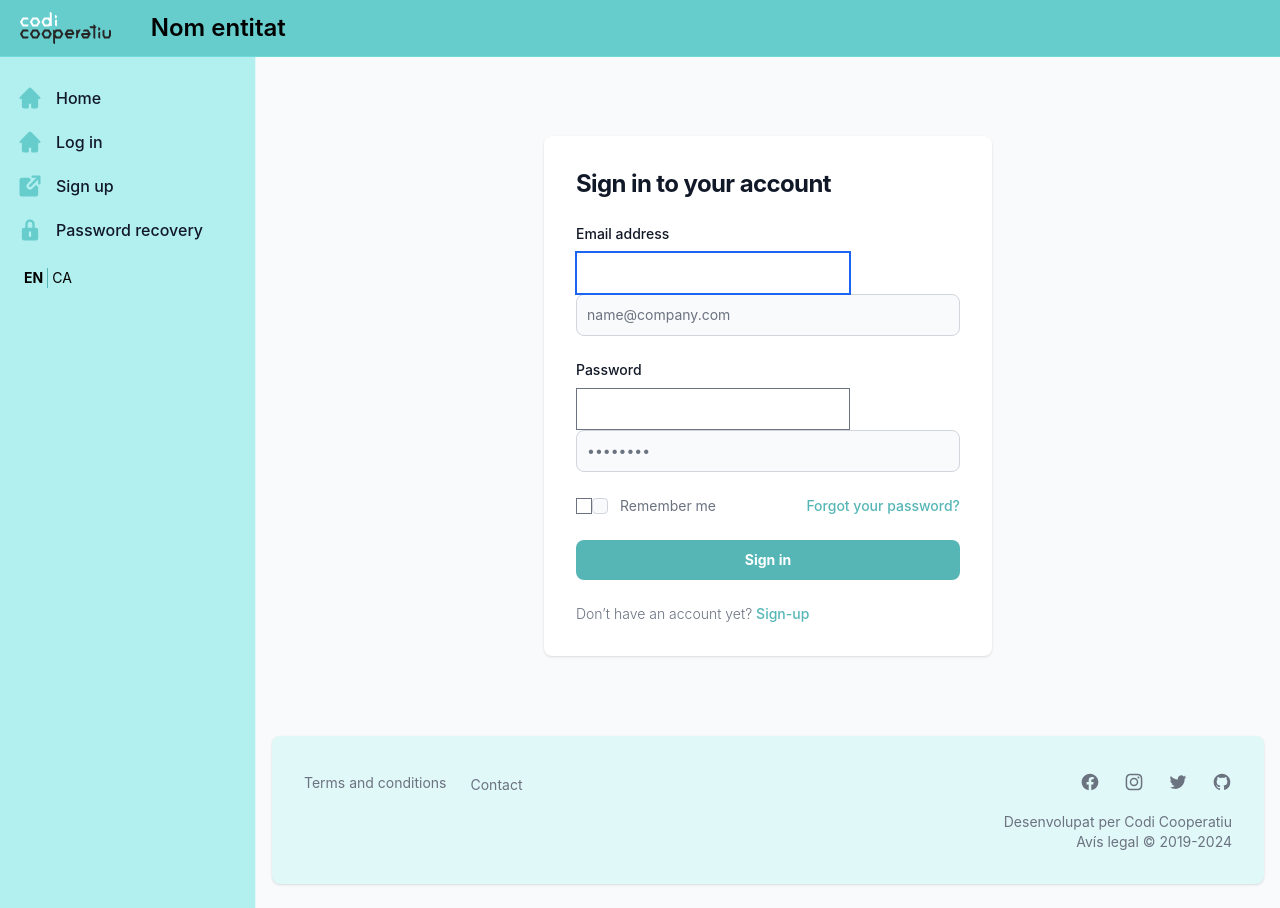
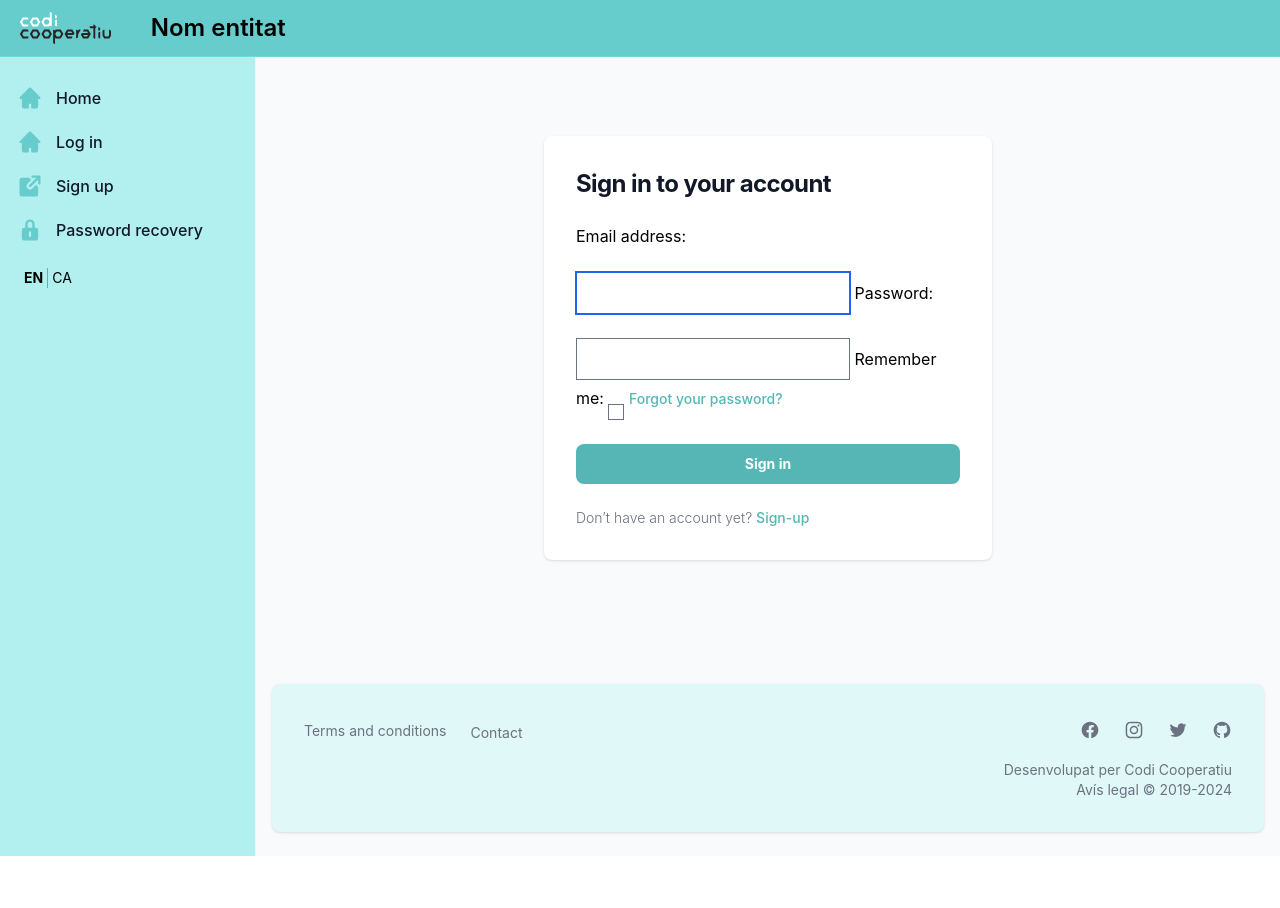
Before and after one commit to codicoop/boilerplate_django, a Django app: page /en/registration/sign-in/ in a window 1280 px wide. After the commit the page ends 856 px from the top, so only its background shows below. Run offline with Django 4.2, Linux system fonts and the light colour scheme; style sheets or scripts are compiled from the project's sources; parts of the project's set-up code (start-up, migrations or seed data) failed here and were passed over; some libraries are stand-ins or nearby versions.

Commit message:
Fix maquetació

```diff
--- a/src/templates/registration/login.html
+++ b/src/templates/registration/login.html
@@ -19,41 +19,13 @@
 {% endblock %}
 
 {% block form_fields %}
-<div>
-  <label for="{{ form.username.id_for_label }}" class="block mb-2 text-sm font-medium text-gray-900 dark:text-white">
-    {{ form.username.label }}
-  </label>
-  {{ form.username }}
-  <input
-    class="bg-gray-50 border border-gray-300 text-gray-900 sm:text-sm rounded-lg focus:ring-primary-600 focus:border-primary-600 block w-full p-2.5 dark:bg-gray-700 dark:border-gray-600 dark:placeholder-gray-400 dark:text-white dark:focus:ring-blue-500 dark:focus:border-blue-500"
-    placeholder="name@company.com">
-</div>
-<div>
-  <label for="{{ form.password.id_for_label }}" class="block mb-2 text-sm font-medium text-gray-900 dark:text-white">
-    {{ form.password.label }}
-  </label>
-  {{ form.password }}
-  <input placeholder="••••••••"
-    class="bg-gray-50 border border-gray-300 text-gray-900 sm:text-sm rounded-lg focus:ring-primary-600 focus:border-primary-600 block w-full p-2.5 dark:bg-gray-700 dark:border-gray-600 dark:placeholder-gray-400 dark:text-white dark:focus:ring-blue-500 dark:focus:border-blue-500">
-</div>
-<div class="flex items-center justify-between">
-  <div class="flex items-start">
-    <div class="flex items-center h-5">
-      {{ form.remember_me }}
-      <input aria-describedby="remember" type="checkbox"
-        class="w-4 h-4 border border-gray-300 rounded bg-gray-50 focus:ring-3 focus:ring-primary-300 dark:bg-gray-700 dark:border-gray-600 dark:focus:ring-primary-600 dark:ring-offset-gray-800">
-    </div>
-    <div class="ml-3 text-sm">
-      <label for="{{ form.remember_me.id_for_label }}" class="text-gray-500 dark:text-gray-300">
-        {{ form.remember_me.label }}
-      </label>
-    </div>
-  </div>
+  {{ form }}
+
   <a href="{% url 'registration:password_reset' %}"
     class="text-sm font-medium text-primary-600 hover:underline dark:text-primary-500">
     {% translate "Forgot your password?" %}
   </a>
-</div>
+
 {% endblock %}
 
 {% block submit_text %}{% translate 'Sign in' %}{% endblock %}
--- a/src/templates/registration/send_verification_code.html
+++ b/src/templates/registration/send_verification_code.html
@@ -16,8 +16,8 @@
 {% block form_outro %}{% endblock %}
 
 {% block form_fields %}
-{{ form }}
-<p>{% translate "Click the button to send you a verification code, then check your email." %}</p>
+  <p>{% translate "Click the button to send you a verification code, then check your email." %}</p>
+  {{ form }}
 {% endblock %}
 
 {% block submit_text %}{% translate "Send" %}{% endblock %}
```
Also changed, not shown: src/templates/registration/signup.html (+7 -4 lines).
